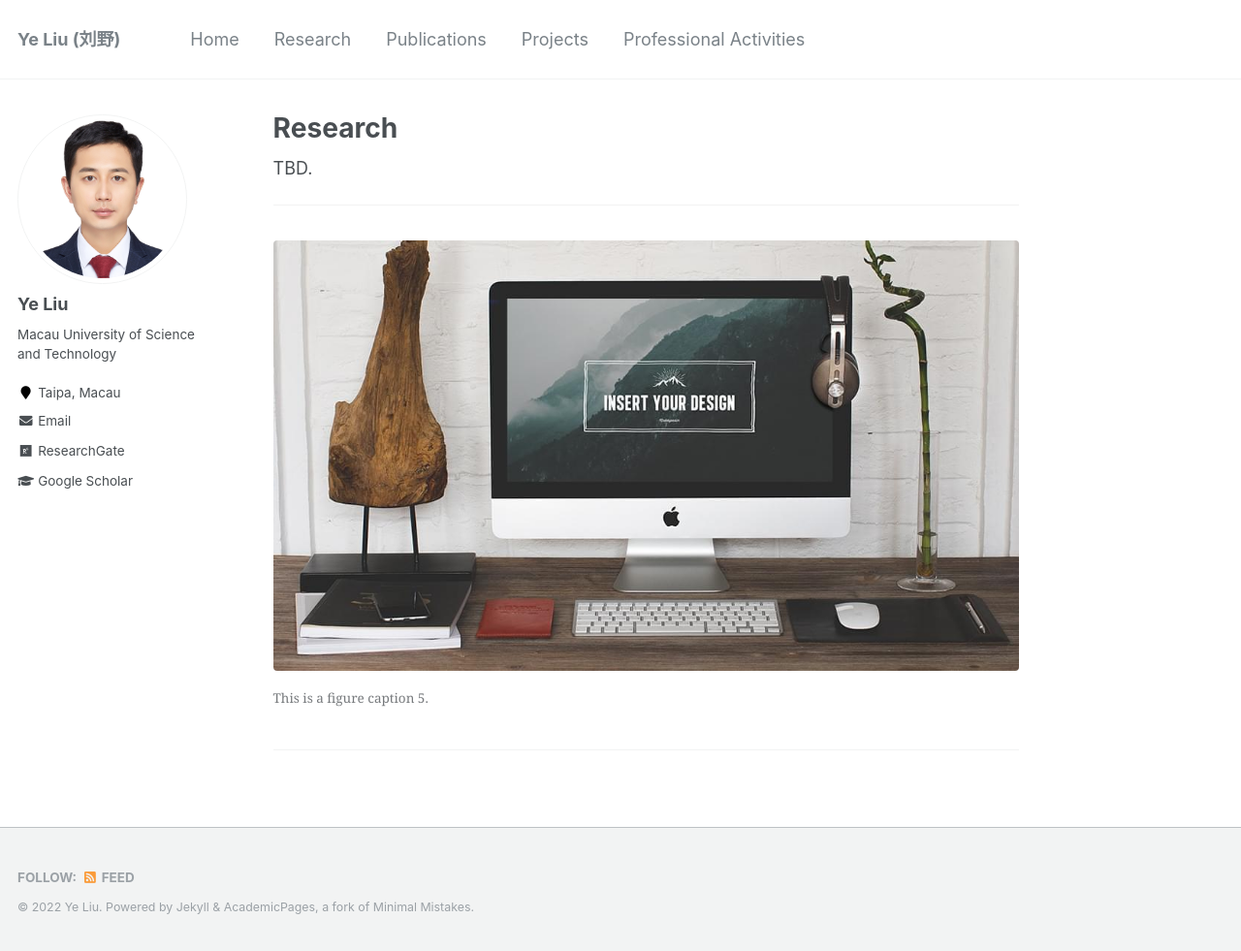
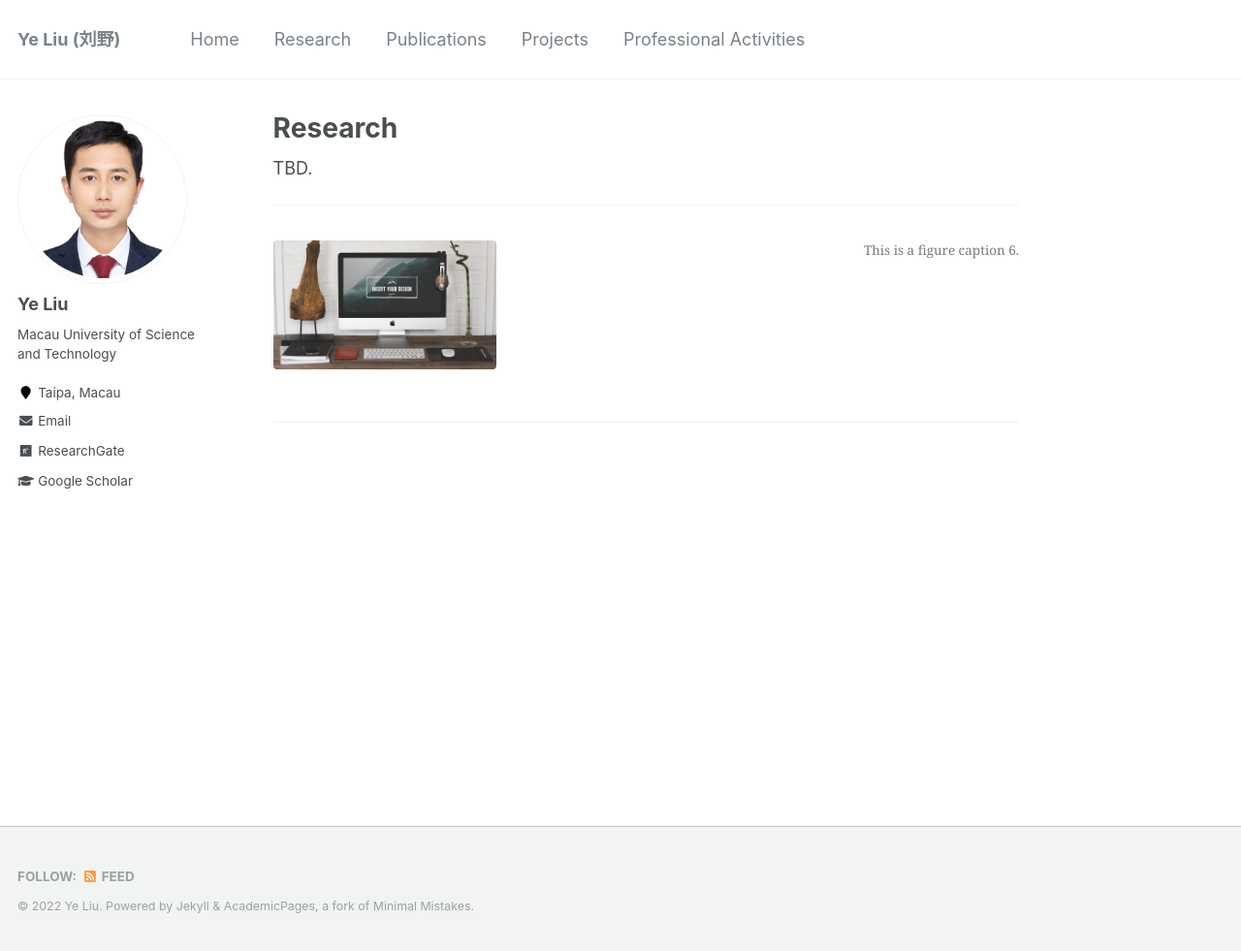
Before and after one commit to ChrisYe-Liu/chrisye-liu.github.io, a Jekyll site: the page built from _pages/research.md, in a window 1280 px wide and 981 px high. Shown: the whole window at 97% size. Built offline with Jekyll 4.4.1, drawn with Linux system fonts in a browser that asks for light colours.

Commit message:
Update research.md

```diff
--- a/_pages/research.md
+++ b/_pages/research.md
@@ -11,7 +11,8 @@ TBD.
 ------
 <figure>
    <img src= "/images/foo-bar-identity.jpg"
+   style='float:left; width:30%;height:30%'
   alt="this is a placeholder image">
-  <figcaption>This is a figure caption 5.</figcaption>
+  <figcaption>This is a figure caption 6.</figcaption>
 </figure>
 ------
```
